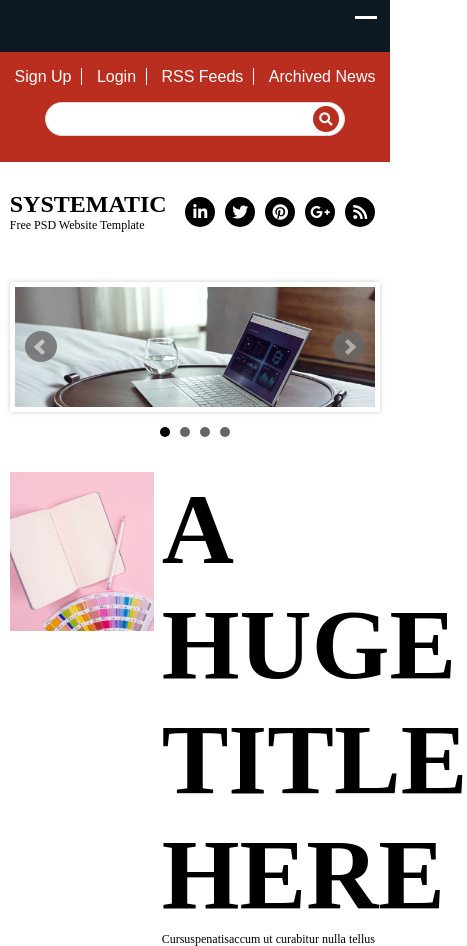
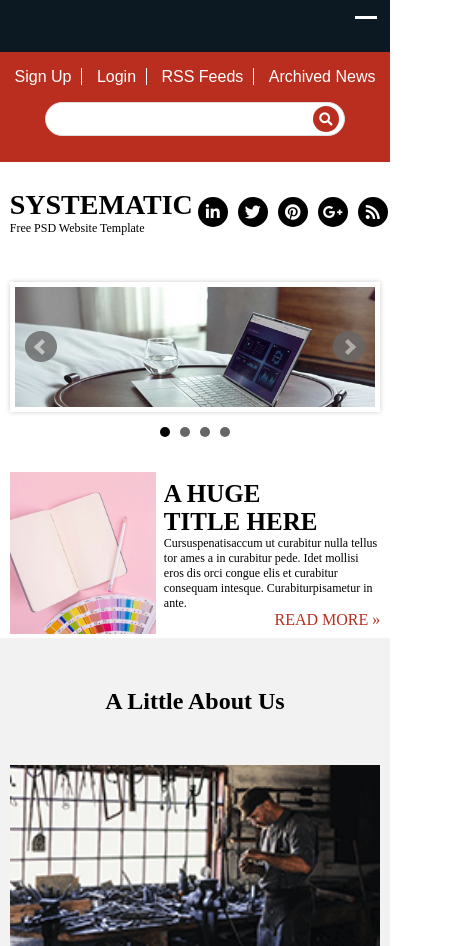
Before and after one commit to DeveloperRejaul/ssb-01, a plain HTML site: page index.html in a window 390 px wide. Shown: the top 946 px of the page, 467 px wide, since content can reach past the window. Drawn offline with Linux system fonts and the light colour scheme.

Commit message:
Update responsive.css

```diff
--- a/css/responsive.css
+++ b/css/responsive.css
@@ -8,10 +8,10 @@
 /* Mobile Layout*/
 @media only screen and (min-width:200px) and (max-width:768px){
     .header-top {height: 110px; }
-    .med-iner-left h1 {font-size: 28px;}
+    .med-iner-left h2 {font-size: 28px;}
     .med-iner-left p { font-size: 12px;}
     .med-header .med-iner-right ul li {padding: 0px 5px;}
-    .inner-hero-aria .hiro-right h1 {font-size: 25px;}
+    .inner-hero-aria .hiro-right h2 {font-size: 25px;}
     .inner-hero-aria .hiro-right p {font-size: 12px;}
     .inner-infermation.all-aline {display: block;}
     #infermation .inner-infermation .about {width: 100%;}
@@ -24,7 +24,7 @@
     #copyright .inner-copy-right p {width: 100%;text-align: center;padding-bottom: 20px;}
     #copyright .inner-copy-right ul {justify-content: center;}
     #copyright {background-color: #f2f2f2;padding: 20px 0;}
-    #infermation .about h1, #infermation .services h2, #infermation .clients h2 {text-align: center;}
+    #infermation .about h2, #infermation .services h2, #infermation .clients h2 {text-align: center;}
     #infermation .service-hiro { justify-content: center;}
     .header-top .iner-header-left {text-align: center; float: none;}
     .header-top .iner-header-right {float: none;}
```
